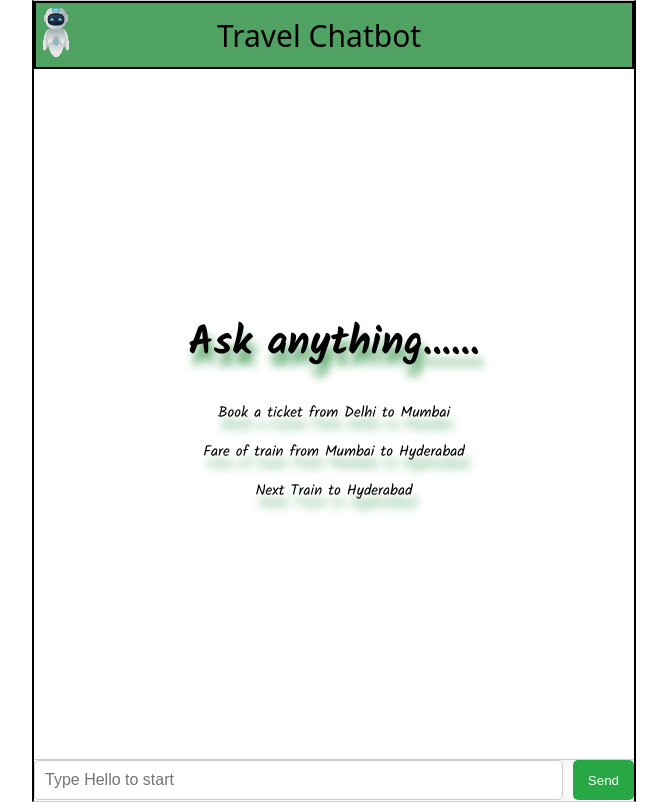
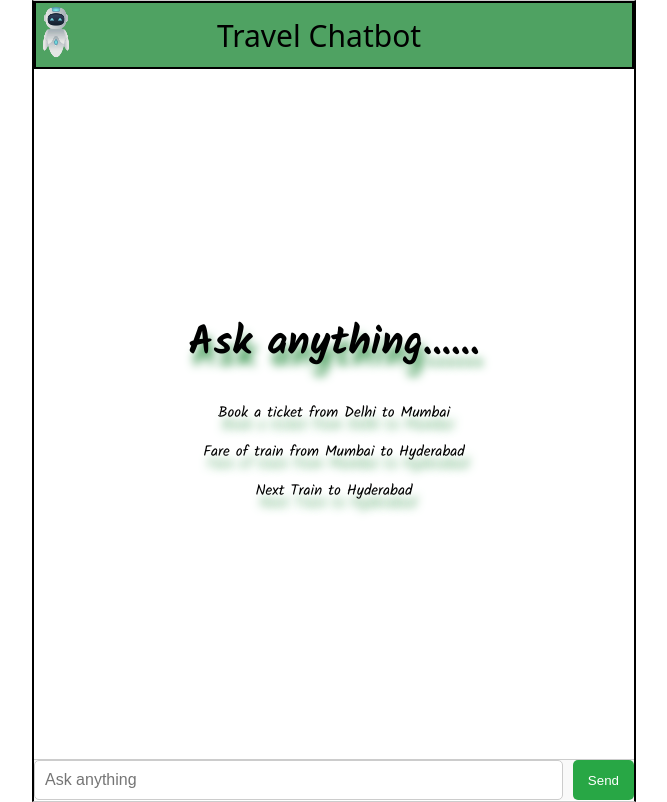
Before and after one commit to mohd-mustajab/AI-Chatbot, a React (Vite) app in the folder Frontend/: page / in a window 1280 px wide. Shown: the whole page, without its empty margins (306-973 px from the left). Built offline with nearby package versions, Linux system fonts and the light colour scheme; a web font is replaced by a local one.

Commit message:
Update Chatbot.jsx

```diff
--- a/Frontend/src/Chatbot.jsx
+++ b/Frontend/src/Chatbot.jsx
@@ -10,6 +10,7 @@ function Chatbot() {
   const [loading, setLoading] = useState(false);
 
   const handleSubmit = async (e) => {
+      setQuery('');
     e.preventDefault();
     setLoading(true);
     try {
@@ -24,7 +25,6 @@ function Chatbot() {
 
       setMessages((prevMessages) => [...prevMessages, { text: res.data.fulfillmentText, sender: 'bot' }]);
       setSessionId(res.data.sessionId);
-      setQuery('');
     } catch (err) {
       console.error('Error sending query:', err);
       setMessages((prevMessages) => [...prevMessages, { text: 'Error communicating with Dialogflow', sender: 'bot' }]);
@@ -64,7 +64,7 @@ function Chatbot() {
       <form className="input-box" onSubmit={handleSubmit}>
         <input
           type="text"
-          placeholder="Type Hello to start"
+          placeholder="Ask anything"
           value={query}
           onChange={(e) => setQuery(e.target.value)}
           required
```
